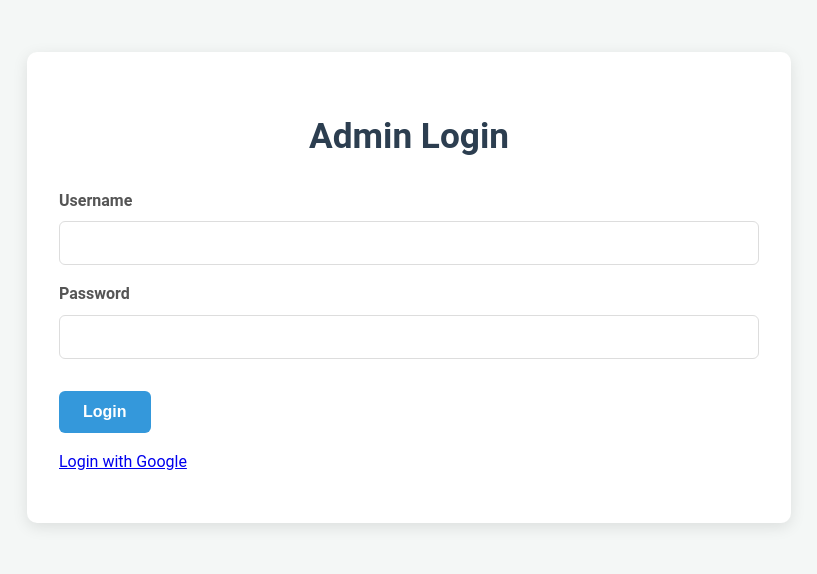
After one commit to panaresium/SupplementaryTestKit, a Flask app: page /login in a window 1280 px wide. The commit adds this page. Shown: the top 574 px of the page, without its empty margins (231-1048 px from the left). Run offline with Flask 3, Linux system fonts and the light colour scheme.

Commit message:
Add admin login and improve results

```diff
--- a/app.py
+++ b/app.py
@@ -1,7 +1,7 @@
 import os
 import sqlite3
 import json # Added json import
-from flask import Flask, request, jsonify, send_from_directory, render_template # Added render_template
+from flask import Flask, request, jsonify, send_from_directory, render_template, session, redirect, url_for
 import openai
 
 try:
@@ -15,6 +15,7 @@ from uuid import uuid4
 from datetime import datetime, timezone # Updated import
 
 app = Flask(__name__)
+app.secret_key = os.getenv("SECRET_KEY", "dev-secret")
 CORS(app)
 
 load_dotenv()
@@ -25,11 +26,59 @@ DB_PATH = os.path.join(os.path.dirname(__file__), 'responses.db')
 
 langcode = ""
 
+ADMIN_CREDENTIALS = {"username": "admin", "password": "admin"}
+
+from functools import wraps
+
+def admin_required(f):
+    @wraps(f)
+    def wrapper(*args, **kwargs):
+        if not session.get("logged_in"):
+            return redirect(url_for("login"))
+        return f(*args, **kwargs)
+    return wrapper
+
 
 # Serve the survey front-end
 @app.route('/')
 def index():
     return send_from_directory('static', 'index.html')
+
+
+@app.route('/login', methods=['GET', 'POST'])
+def login():
+    error = None
+    if request.method == 'POST':
+        username = request.form.get('username')
+        password = request.form.get('password')
+        if username == ADMIN_CREDENTIALS['username'] and password == ADMIN_CREDENTIALS['password']:
+            session['logged_in'] = True
+            session['username'] = username
+            return redirect(url_for('admin_dashboard'))
+        error = 'Invalid credentials'
+    return render_template('login.html', error=error)
+
+
+@app.route('/logout')
+def logout():
+    session.clear()
+    return redirect(url_for('login'))
+
+
+@app.route('/auth/google')
+def google_auth():
+    """Placeholder route for Google OAuth integration."""
+    # In a full implementation, this would start the OAuth flow and upon
+    # success mark the admin as authenticated via Google.
+    session['logged_in'] = True
+    session['username'] = ADMIN_CREDENTIALS['username']
+    return redirect(url_for('admin_dashboard'))
+
+
+@app.route('/admin')
+@admin_required
+def admin_dashboard():
+    return render_template('admin_dashboard.html')
 
 from urllib.parse import unquote
 
@@ -208,12 +257,11 @@ def thank_you():
     )
 
 def init_db():
+    """Create the responses table if it does not already exist."""
     conn = sqlite3.connect(DB_PATH)
     cur = conn.cursor()
-    cur.execute("DROP TABLE IF EXISTS responses")
-    conn.commit()
-
-    create_table_sql = """CREATE TABLE IF NOT EXISTS responses (
+    create_table_sql = """
+    CREATE TABLE IF NOT EXISTS responses (
         id TEXT PRIMARY KEY,
         timestamp TEXT NOT NULL,
         language_code TEXT,
@@ -265,6 +313,7 @@ def submit():
     return jsonify({'status': 'success', 'id': response_id, 'timestamp': timestamp})
 
 @app.route('/admin/results')
+@admin_required
 def admin_results():
     conn = sqlite3.connect(DB_PATH)
     conn.row_factory = sqlite3.Row
@@ -273,21 +322,29 @@ def admin_results():
     results = cur.fetchall()
     conn.close()
 
+    structure = _load_questionnaire_structure()
+    aggregate_scores = {"G1": 0, "G2": 0, "G3": 0, "G4": 0, "G5": 0, "G6": 0}
     processed_results = []
     for row in results:
         row_dict = dict(row)
+        answers = {}
         if row_dict.get('answers_json'):
             try:
-                row_dict['answers_json'] = json.loads(row_dict['answers_json'])
+                answers = json.loads(row_dict['answers_json'])
             except json.JSONDecodeError:
-                # Keep as original string if parsing fails, or set to an error indicator
-                row_dict['answers_json'] = {"error": "Failed to parse answers JSON"}
+                answers = {}
+        row_dict.update(answers)
+        scores, _ = _calculate_scores(answers, structure)
+        row_dict.update(scores)
+        for g in aggregate_scores:
+            aggregate_scores[g] += scores[g]
         processed_results.append(row_dict)
 
-    return render_template('results.html', results=processed_results)
+    return render_template('results.html', results=processed_results, totals=aggregate_scores)
 
 
 @app.route('/admin/group_info', methods=['GET', 'POST'])
+@admin_required
 def admin_group_info():
     group_info = _load_group_info()
     if request.method == 'POST':
@@ -298,5 +355,6 @@ def admin_group_info():
     return render_template('group_info.html', group_info=group_info)
 
 if __name__ == '__main__':
-    init_db()
+    if not os.path.exists(DB_PATH):
+        init_db()
     app.run(host='0.0.0.0', port=int(os.environ.get('PORT', 5000)))
--- /dev/null
+++ b/templates/login.html
@@ -0,0 +1,27 @@
+<!DOCTYPE html>
+<html lang="en">
+<head>
+    <meta charset="UTF-8">
+    <meta name="viewport" content="width=device-width, initial-scale=1.0">
+    <title>Admin Login</title>
+    <link rel="stylesheet" href="{{ url_for('static', filename='style.css') }}">
+</head>
+<body>
+<div class="container">
+    <h1>Admin Login</h1>
+    {% if error %}<p style="color:red;">{{ error }}</p>{% endif %}
+    <form method="post">
+        <div class="form-group">
+            <label>Username</label>
+            <input type="text" name="username">
+        </div>
+        <div class="form-group">
+            <label>Password</label>
+            <input type="password" name="password">
+        </div>
+        <button type="submit">Login</button>
+    </form>
+    <p><a href="{{ url_for('google_auth') }}">Login with Google</a></p>
+</div>
+</body>
+</html>
```
Also changed, not shown: templates/admin_dashboard.html (added, +19 -0 lines), templates/results.html (+34 -1 lines), tests/test_app.py (+1 -0 lines).
